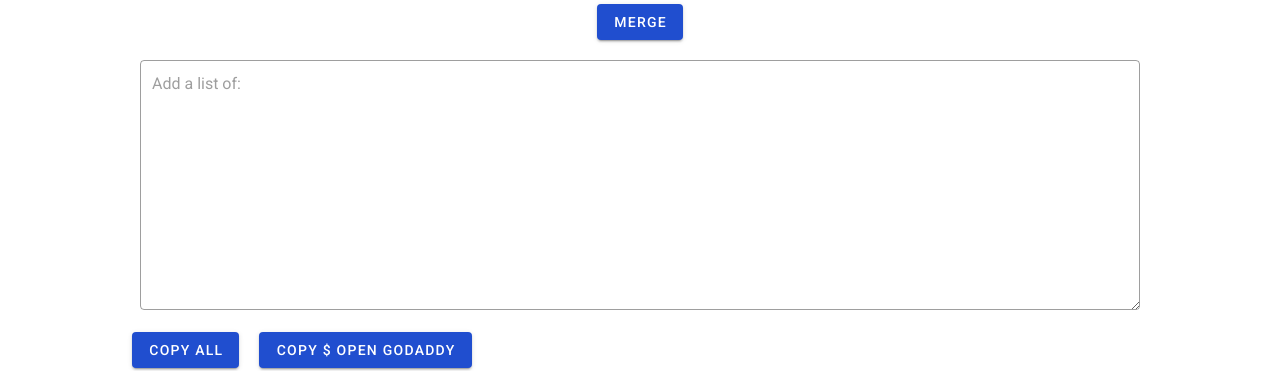
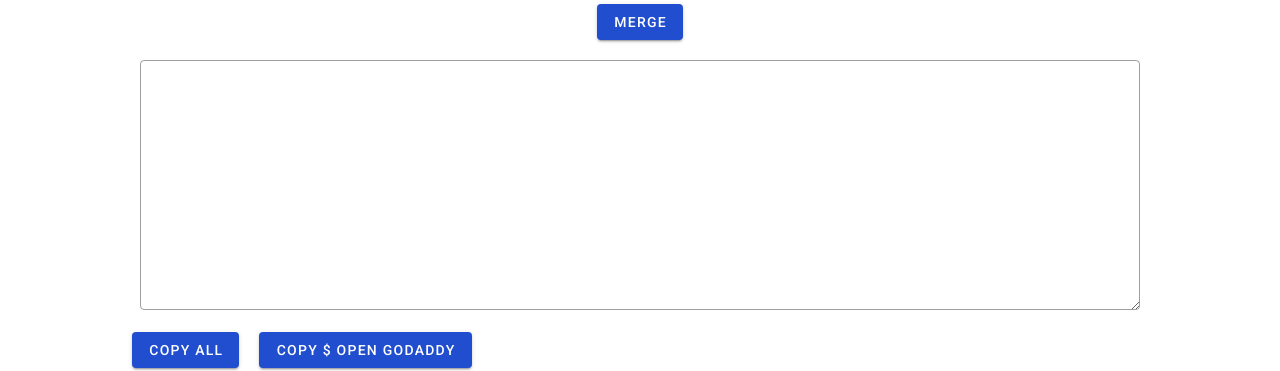
Before and after one commit to Mayo46/merge-words, a Nuxt app: page / in a window 1280 px wide. Shown: the part 750-1121 px from the top of the page. Built offline with nearby package versions, Linux system fonts and the light colour scheme.

Commit message:
add a list of

```diff
--- a/pages/index.vue
+++ b/pages/index.vue
@@ -99,13 +99,16 @@
       </div>
       <v-container fluid>
         <v-row align="center">
+          <v-col class="d-flex" cols="12" sm="6" md="2">
+            <span class="featured-title mb-6 pl-0">Add a list of:</span>
+          </v-col>
           <v-col class="d-flex" cols="12" sm="6" md="4">
             <v-select :items="items" label="Select Prefixes, Suffixes etc" outlined v-model="selectOption"></v-select>
           </v-col>
           <v-col class="d-flex" cols="12" sm="6" md="4">
             <v-select :items="fields" label="Select Fields" outlined v-model="selectField" v-show="selectOption"></v-select>
           </v-col>
-          <v-col class="d-flex" cols="12" sm="6" md="4">
+          <v-col class="d-flex" cols="12" sm="6" md="2">
             <v-btn class="mb-8" color="primary" @click="add" v-show="selectOption && selectField" rounded>Add</v-btn>
           </v-col>
         </v-row>
@@ -116,7 +119,7 @@
     <div class="text-center">
       <v-btn class="mt-5 mb-5" color="primary" @click="mergeText">Merge</v-btn>
     </div>
-    <v-textarea outlined rows="4" row-height="50" id="myInput" placeholder="Add a list of:" v-model="combineText" height="250"></v-textarea>
+    <v-textarea outlined rows="4" row-height="50" id="myInput"  v-model="combineText" height="250"></v-textarea>
     <div class="featured-section">
       <v-btn color="primary" @click="copy(false)">Copy All</v-btn>
       <v-btn color="primary" class="ml-5" @click="copy(true)">Copy $ Open GoDaddy</v-btn>
```
